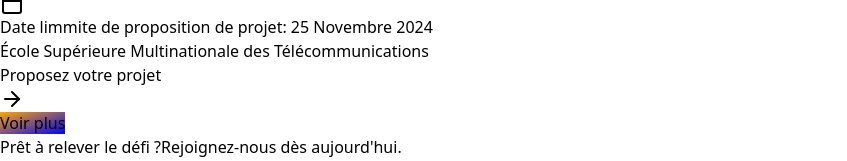
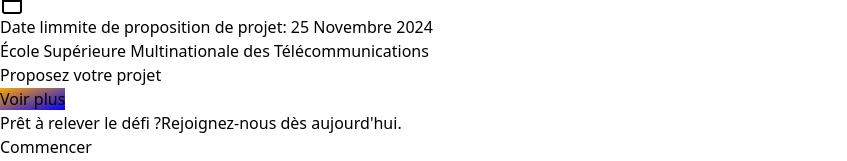
Before and after one commit to Jojoksv/competitionHub, a React (Vite) app: page / in a window 1280 px wide. Shown: the part 4925-5086 px from the top of the page, without its empty margins (0-847 px from the left). Built offline with nearby package versions, Linux system fonts and the light colour scheme.

Commit message:
Home page setting

```diff
--- a/src/pages/common/home.jsx
+++ b/src/pages/common/home.jsx
@@ -250,9 +250,8 @@
                             <div className="mt-6">
                                 <button
                                 onClick={() => navigate('/opportinutes/advices')}
-                                className="w-full bg-indigo-600 text-white px-4 py-2 rounded-md hover:bg-indigo-700 flex items-center justify-center">
+                                className="w-full bg-indigo-600 text-white px-4 py-2 rounded-md hover:bg-indigo-700 flex items-center justify-center md:text-md sm:text-md text-sm font-semibold">
                                     Proposez votre projet
-                                    <ArrowRight className="ml-2 h-4 w-4" />
                                 </button>
                             </div>
                         </div>
```
